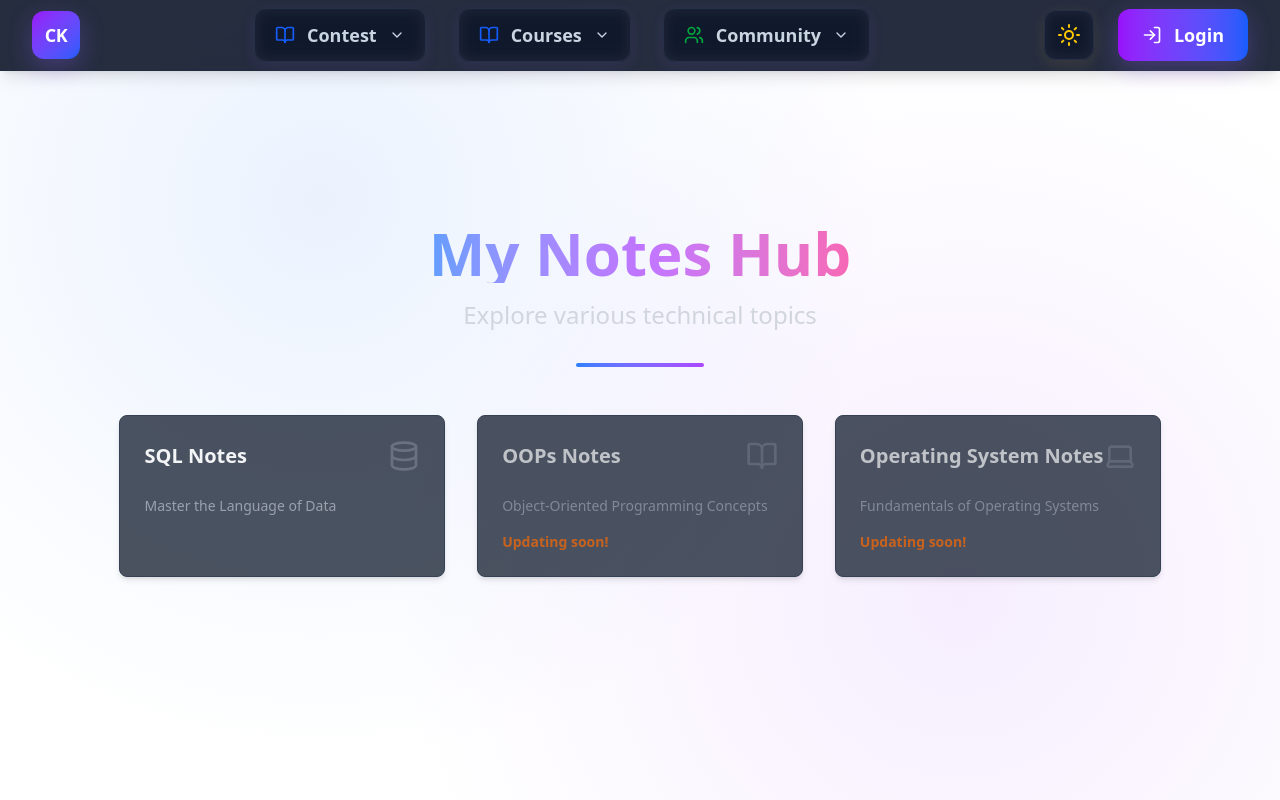
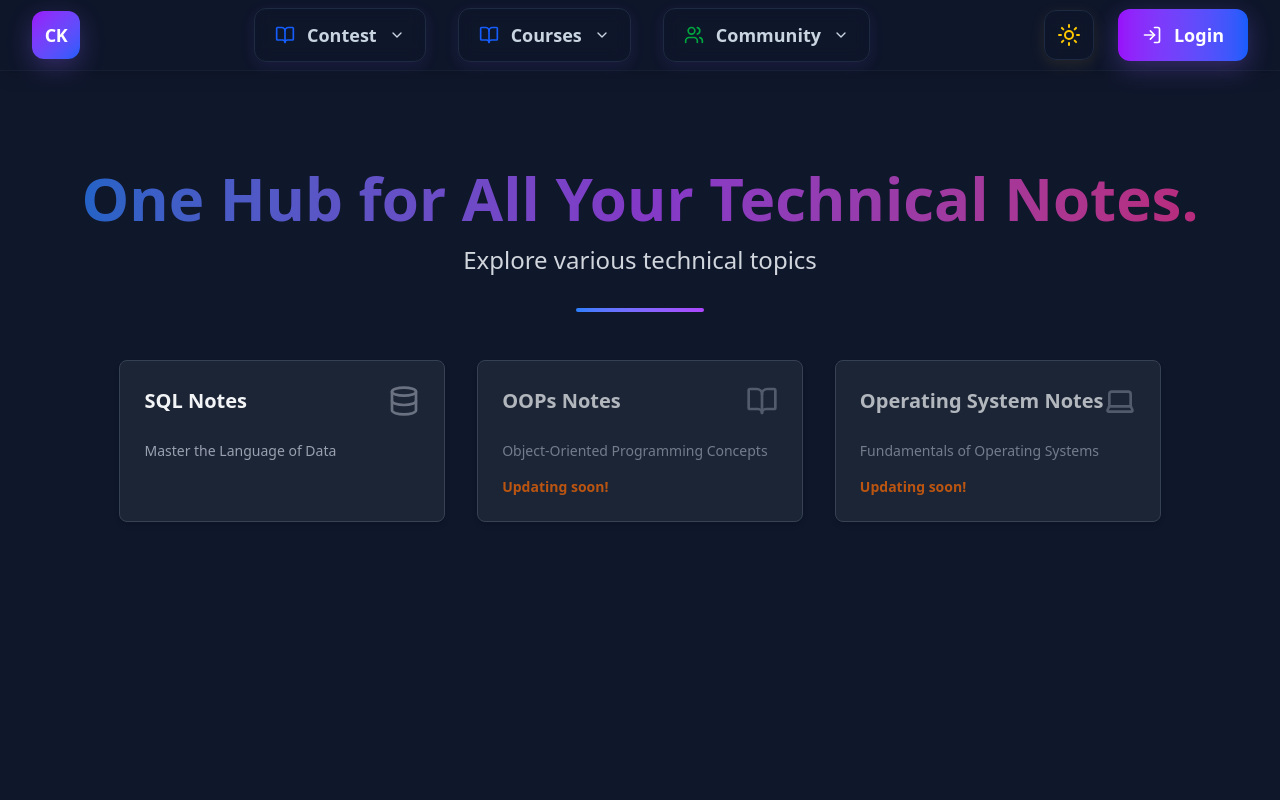
Before and after one commit to Abhi773925/coding-dashboard, a React (Vite) app in the folder frontend/: page /courses/interview-prep in a window 1280 px wide. Built offline with nearby package versions, Linux system fonts and the light colour scheme.

Commit message:
sqlnotes

```diff
--- a/frontend/src/components/interview/NotesOverview.jsx
+++ b/frontend/src/components/interview/NotesOverview.jsx
@@ -1,9 +1,9 @@
 import React from "react"
 import { Link } from "react-router-dom"
 import { Database, BookOpen, Laptop } from "lucide-react"
-import { useTheme } from "../context/ThemeContext" // Adjust this if needed
+import { useTheme } from "../context/ThemeContext" // Adjust path as needed
 
-// ✅ Custom Card Components (basic version)
+// ----- Custom Card Components -----
 const Card = ({ children, className = "" }) => (
   <div className={`rounded-lg border p-6 shadow-md ${className}`}>{children}</div>
 )
@@ -24,7 +24,7 @@ const CardContent = ({ children, className = "" }) => (
   <div className={`${className}`}>{children}</div>
 )
 
-// ✅ Main Component
+// ----- Main Component -----
 export default function NotesOverview() {
   const { isDarkMode } = useTheme()
 
@@ -54,30 +54,29 @@ export default function NotesOverview() {
 
   return (
     <div
-      className={`min-h-screen flex flex-col items-center justify-center py-12 transition-all duration-500 ${
-        isDarkMode
-          ? "bg-gradient-to-br from-slate-900 via-slate-900 to-slate-900 text-gray-100"
-          : "bg-gradient-to-br from-gray-50 via-white to-gray-100 text-gray-900"
+      className={`w-full min-h-screen flex flex-col items-center justify-start py-12 px-4 transition-all duration-500 ${
+        isDarkMode ? "bg-slate-900 text-gray-100" : "bg-gray-50 text-gray-900"
       }`}
-      style={{
-        backgroundImage: `
-          radial-gradient(circle at 25% 25%, ${isDarkMode ? "rgba(59, 130, 246, 0.1)" : "rgba(59, 130, 246, 0.05)"} 0%, transparent 50%),
-          radial-gradient(circle at 75% 75%, ${isDarkMode ? "rgba(168, 85, 247, 0.1)" : "rgba(168, 85, 247, 0.05)"} 0%, transparent 50%),
-          ${isDarkMode
-            ? `repeating-linear-gradient(0deg, rgba(255,255,255,0.01) 0px, rgba(255,255,255,0.01) 1px, transparent 1px, transparent 20px)`
-            : `repeating-linear-gradient(0deg, rgba(0,0,0,0.01) 0px, rgba(0,0,0,0.01) 1px, transparent 1px, transparent 20px)`},
-          ${isDarkMode
-            ? `repeating-linear-gradient(90deg, rgba(255,255,255,0.01) 0px, rgba(255,255,255,0.01) 1px, transparent 1px, transparent 20px)`
-            : `repeating-linear-gradient(90deg, rgba(0,0,0,0.01) 0px, rgba(0,0,0,0.01) 1px, transparent 1px, transparent 20px)`}
-        `,
-        backgroundSize: "cover, cover, 20px 20px, 20px 20px",
-        backgroundRepeat: "no-repeat, no-repeat, repeat, repeat",
-        backgroundPosition: "0 0, 0 0, 0 0, 0 0",
-      }}
+    //   style={{
+    //     backgroundImage: `
+    //       radial-gradient(circle at 25% 25%, ${isDarkMode ? "rgba(59,130,246,0.1)" : "rgba(59,130,246,0.01)"} 0%, transparent 50%),
+    //       radial-gradient(circle at 75% 75%, ${isDarkMode ? "rgba(168,85,247,0.1)" : "rgba(168,85,247,0.05)"} 0%, transparent 0%),
+    //       ${isDarkMode
+    //         ? `repeating-linear-gradient(0deg, rgba(255,255,255,0.02) 0px, rgba(255,255,255,0.02) 1px, transparent 1px, transparent 20px)`
+    //         : `repeating-linear-gradient(0deg, rgba(0,0,0,0.01) 0px, rgba(0,0,0,0.01) 1px, transparent 1px, transparent 20px)`},
+    //       ${isDarkMode
+    //         ? `repeating-linear-gradient(90deg, rgba(255,255,255,0.02) 0px, rgba(255,255,255,0.02) 1px, transparent 1px, transparent 20px)`
+    //         : `repeating-linear-gradient(90deg, rgba(0,0,0,0.01) 0px, rgba(0,0,0,0.01) 1px, transparent 1px, transparent 20px)`}
+    //     `,
+    //     backgroundSize: "cover, cover, 20px 20px, 20px 20px",
+    //     backgroundRepeat: "no-repeat, no-repeat, repeat, repeat",
+    //     backgroundPosition: "0 0, 0 0, 0 0, 0 0",
+    //   }}
     >
+      {/* Header */}
       <div className="text-center mb-12">
-        <h1 className="text-5xl md:text-6xl font-black mb-4 bg-gradient-to-r from-blue-500 via-purple-500 to-pink-500 bg-clip-text text-transparent animate-pulse">
-          My Notes Hub
+        <h1 className="text-5xl md:text-6xl font-black mb-4 pt-20 sm:pt:25 md:pt-30 bg-gradient-to-r from-blue-500 via-purple-500 to-pink-500 bg-clip-text text-transparent animate-pulse">
+         One Hub for All Your Technical Notes.
         </h1>
         <p className={`text-xl md:text-2xl font-light ${isDarkMode ? "text-gray-300" : "text-gray-600"}`}>
           Explore various technical topics
@@ -85,7 +84,8 @@ export default function NotesOverview() {
         <div className="mt-8 w-32 h-1 bg-gradient-to-r from-blue-500 to-purple-500 mx-auto rounded-full" />
       </div>
 
-      <div className="grid grid-cols-1 md:grid-cols-2 lg:grid-cols-3 gap-8 max-w-6xl mx-auto px-4">
+      {/* Grid of Cards */}
+      <div className="grid grid-cols-1 md:grid-cols-2 lg:grid-cols-3 gap-8 max-w-6xl mx-auto">
         {noteCategories.map((category) => {
           const Icon = category.icon
           const cardContent = (
@@ -108,7 +108,7 @@ export default function NotesOverview() {
           return (
             <Card
               key={category.title}
-              className={`relative overflow-hidden transition-all duration-300 transform hover:scale-105 ${
+              className={`relative overflow-hidden transition-transform duration-300 hover:scale-105 ${
                 isDarkMode ? "bg-gray-800/80 border-gray-700" : "bg-white/80 border-gray-200"
               }`}
             >
```
